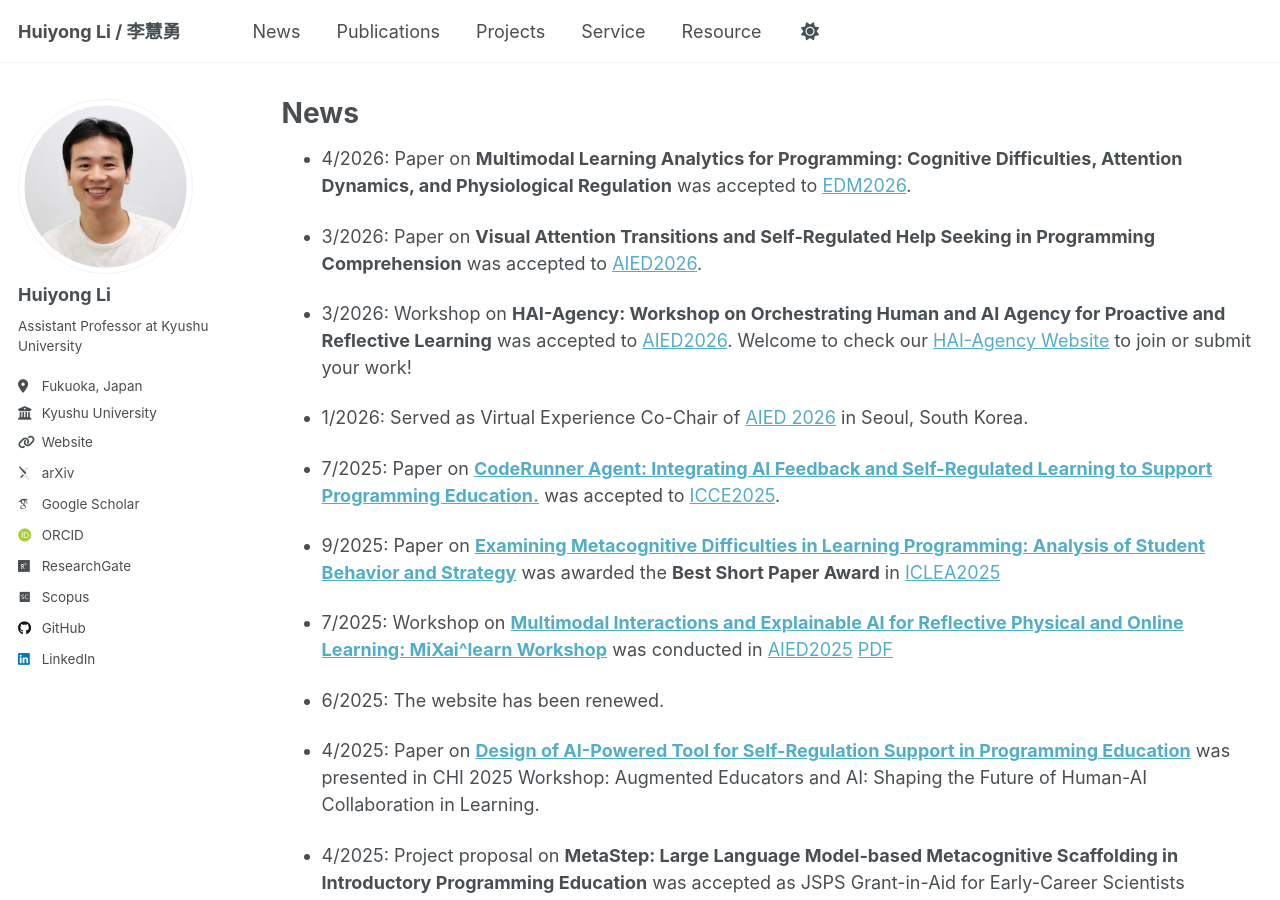
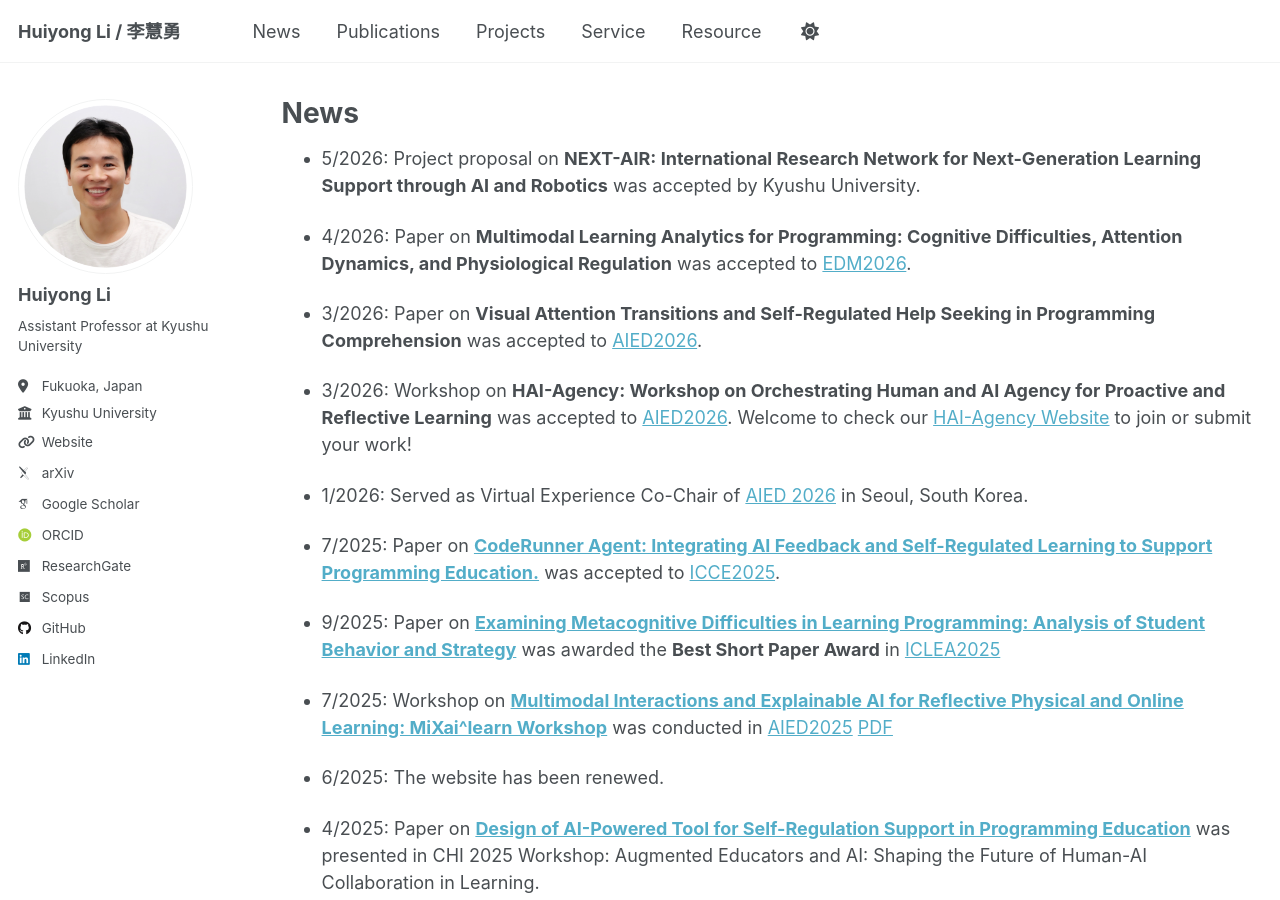
Before and after one commit to li-huiyong/li-huiyong.github.io, a Jekyll site: the page built from _pages/news.md, in a window 1280 px wide and 900 px high. Built offline with Jekyll 4.4.1, drawn with Linux system fonts in a browser that asks for light colours; some web fonts are replaced.

Commit message:
add NEXT-AIR project proposal
Added new project proposal and updated existing entries.

```diff
--- a/_pages/news.md
+++ b/_pages/news.md
@@ -6,6 +6,8 @@ author_profile: true
 ---
 
 {% include base_path %}
+
+* 5/2026: Project proposal on **NEXT-AIR: International Research Network for Next-Generation Learning Support through AI and Robotics** was accepted by Kyushu University.
 
 * 4/2026: Paper on **Multimodal Learning Analytics for Programming: Cognitive Difficulties, Attention Dynamics, and Physiological Regulation** was accepted to [EDM2026](https://educationaldatamining.org/edm2026/).
 
```
